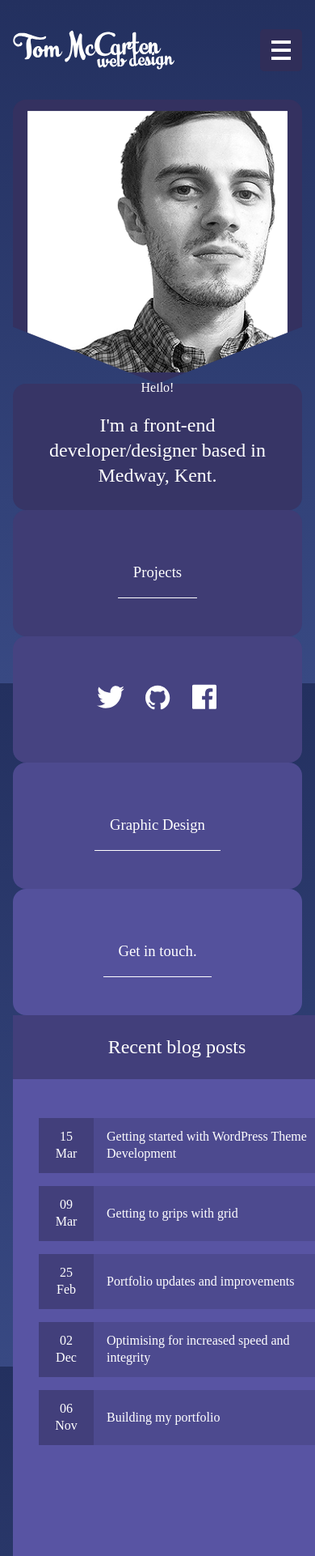
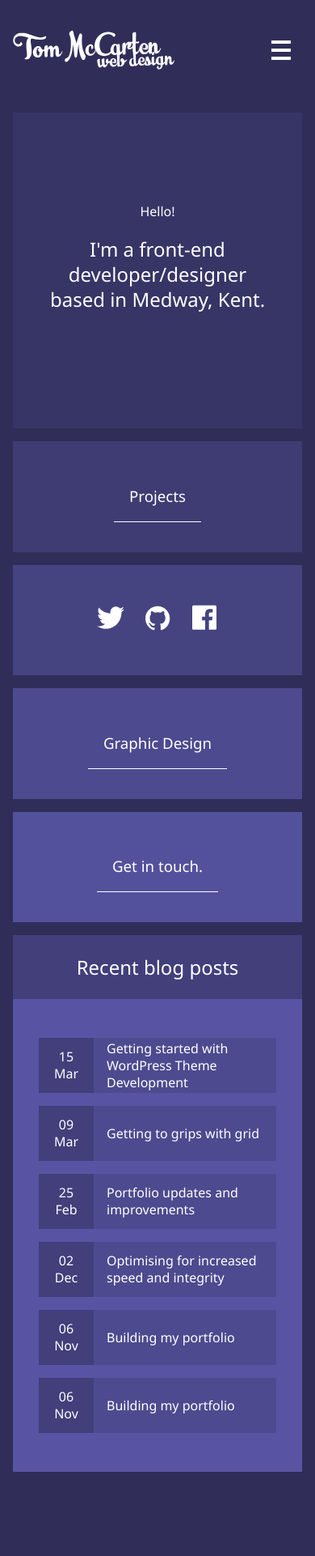
Before and after one commit to tmccarten/portfolio-redesign, a PHP site: page / in a window 390 px wide. Shown: the whole page at 81% size. After the commit the page ends 1818 px from the top, so only its background shows below. Run offline with PHP 8.4, Linux system fonts and the light colour scheme.

Commit message:
responsive changes

```diff
--- a/assets/css/1-global/_global.scss
+++ b/assets/css/1-global/_global.scss
@@ -1,7 +1,7 @@
 html {
   box-sizing: border-box;
   overflow-y: scroll;
-  height: 100%;
+  min-height: 100%;
 }
 *, *:before, *:after {
   box-sizing: inherit;
--- a/assets/css/1-global/_variables.scss
+++ b/assets/css/1-global/_variables.scss
@@ -4,12 +4,12 @@ $tilecolour: lighten($maincolour, 2);
 $tilecolour--hover: lighten(saturate(adjust-hue($maincolour, -236), 40), 32);
 
 // Fonts //
-$bodyfont: 'Proxima Nova Regular';
+$bodyfont: 'Segoe UI';
 
 // Sizes //
 $max-width: 1488px;
 
 // Media queries //
-$mqtwocol: 48.0625em;
-$mqthreecol: 67.6875em;
-$mqfourcol: 88.5625em;
+$mqtwocol: 52em;
+$mqthreecol: 68.9125em;
+$mqfourcol: 95.1875em;
--- a/assets/css/2-base/_body.scss
+++ b/assets/css/2-base/_body.scss
@@ -1,12 +1,21 @@
 body {
-  background: #276dc4; /* Old browsers */
-  background: linear-gradient(to bottom,  #23305f 0%, #384983 100%); /* W3C, IE10+, FF16+, Chrome26+, Opera12+, Safari7+ */
+  background: $maincolour; /* Old browsers */
   font-family: $bodyfont;
   line-height: 1.3;
   transition: background-color 1000ms;
   color: white;
+}
 
-  &::before {
+  @media screen and (min-width: $mqtwocol) {
+
+    body {
+      background: linear-gradient(to bottom,  #23305f 0%, #384983 100%); /* W3C, IE10+, FF16+, Chrome26+, Opera12+, Safari7+ */
+    }
+  }
+
+  @media screen and (min-width: $mqthreecol) {
+
+    body::before {
       content: "";
       opacity: .25;
       position: fixed;
--- a/assets/css/3-components/_sidebar.scss
+++ b/assets/css/3-components/_sidebar.scss
@@ -1,9 +1,13 @@
 .sidebar {
-  width: 406px;
-  height: 668px;
-  background-color: lighten($tilecolour, 20);
   display: flex;
   flex-direction: column;
+  //width: 406px;
+  width: 100%;
+  //height: 668px;
+  height: auto;
+  margin: 1em 0;
+  background-color: lighten($tilecolour, 20);
+
 }
 
 .sidebar__title {
@@ -60,3 +64,16 @@
   min-height: 4.25em;
   height: 0; // IE fix
 }
+
+@media screen and (min-width: $mqfourcol) {
+
+  .sidebar {
+    width: 406px;
+    margin: 0;
+  }
+
+
+
+
+
+}
--- a/assets/css/3-components/_tiles.scss
+++ b/assets/css/3-components/_tiles.scss
@@ -11,22 +11,31 @@
   align-items: center;
   flex-direction: column;
   width: 100%;
-  height: 40vw;
-  border-radius: 1em;
+  height: 35vw;
   font-size: 1rem;
   background-color: $tilecolour;
   text-decoration: none;
   color: white;
 }
 
+.tile + * {
+  margin-top: 1em;
+}
+
 .tile--image {
   background-color: $tilecolour;
-  clip-path: polygon(100% 0, 0 0, 0 80%, 50% 100%, 100% 80%);
-  height: 90vw;
+  //clip-path: polygon(100% 0, 0 0, 0 80%, 50% 100%, 100% 80%);
+  display: none;
+}
+
+.tile__img {
+  max-width: 100%;
+  width: 100%;
 }
 
 .tile--intro {
   background-color: lighten($tilecolour, 2);
+  height: 100vw;
 }
 
 .tile--projects {
@@ -43,10 +52,6 @@
 
 .tile--contact {
   background-color: lighten($tilecolour, 18);
-}
-
-.tile__img {
-  max-width: 90%;
 }
 
 .tile--3d {
@@ -113,11 +118,11 @@
     width: 334px;
     height: 334px;
     border-radius: 0;
-    border: 1px solid darken($maincolour, 2);
+    border: 1px solid $maincolour;
   }
 
-  .tile--image {
-    clip-path: none;
+  .tile + * {
+    margin-top: 0;
   }
 
   .tile--image, .tile--projects {
@@ -168,13 +173,17 @@
     border-right: 0;
   }
 
+  .tile--image {
+    display: block;
+  }
+
   .tile--projects {
     border-bottom: 0;
-    border-right: 1px solid darken($maincolour, 2);
+    border-right: 1px solid $maincolour;
   }
 
   .tile--icons {
-    border-bottom: 1px solid darken($maincolour, 2);
+    border-bottom: 1px solid $maincolour;
   }
 
   .tile--3d {
--- a/assets/css/style.css
+++ b/assets/css/style.css
@@ -3,7 +3,7 @@
 html {
 	box-sizing: border-box;
 	overflow-y: scroll;
-	height: 100%;
+	min-height: 100%;
 }
 
 *,
@@ -50,24 +50,11 @@ h6 {
 /* -- BODY -- */
 
 body {
-	background: #276dc4; /* Old browsers */
-	background: linear-gradient(to bottom, #23305f 0%, #384983 100%); /* W3C, IE10+, FF16+, Chrome26+, Opera12+, Safari7+ */
-	font-family: "Proxima Nova Regular";
+	background: #302e59; /* Old browsers */
+	font-family: "Segoe UI";
 	line-height: 1.3;
 	transition: background-color 1000ms;
 	color: white;
-}
-
-body::before {
-	content: "";
-	opacity: .25;
-	position: fixed;
-	height: 600px;
-	right: 0;
-	bottom: 0;
-	left: 0;
-	z-index: -1;
-	background-size: cover;
 }
 
 .main {
@@ -279,23 +266,30 @@ body::before {
 	-ms-flex-direction: column;
 	flex-direction: column;
 	width: 100%;
-	height: 40vw;
-	border-radius: 1em;
+	height: 35vw;
 	font-size: 1rem;
 	background-color: #343160;
 	text-decoration: none;
 	color: white;
 }
 
+.tile + * {
+	margin-top: 1em;
+}
+
 .tile--image {
 	background-color: #343160;
-	-webkit-clip-path: polygon(100% 0, 0 0, 0 80%, 50% 100%, 100% 80%);
-	clip-path: polygon(100% 0, 0 0, 0 80%, 50% 100%, 100% 80%);
-	height: 90vw;
+	display: none;
+}
+
+.tile__img {
+	max-width: 100%;
+	width: 100%;
 }
 
 .tile--intro {
 	background-color: #373566;
+	height: 100vw;
 }
 
 .tile--projects {
@@ -312,10 +306,6 @@ body::before {
 
 .tile--contact {
 	background-color: #54519c;
-}
-
-.tile__img {
-	max-width: 90%;
 }
 
 .tile--3d {
@@ -372,9 +362,6 @@ body::before {
 }
 
 .sidebar {
-	width: 406px;
-	height: 668px;
-	background-color: #5854a3;
 	display: -webkit-box;
 	display: -ms-flexbox;
 	display: flex;
@@ -382,6 +369,10 @@ body::before {
 	-webkit-box-direction: normal;
 	-ms-flex-direction: column;
 	flex-direction: column;
+	width: 100%;
+	height: auto;
+	margin: 1em 0;
+	background-color: #5854a3;
 }
 
 .sidebar__title {
--- a/assets/includes/sidebar.php
+++ b/assets/includes/sidebar.php
@@ -60,4 +60,16 @@
       </a>
     </li>
 
+    <li class="blogposts__item">
+      <a href="#" class="blogposts__post">
+        <div class="post__date">
+          <span>06</span>
+          <span>Nov</span>
+        </div>
+        <h5 class="post__title">
+          Building my portfolio
+        </h5>
+      </a>
+    </li>
+
 </ul>
--- a/index.php
+++ b/index.php
@@ -56,8 +56,6 @@
             </div>
           </a>
 
-
-
         </section><!-- end tiles -->
 
         <aside class="sidebar">
```
Also changed, not shown: other parts of assets/css/style.css (+34 -10 lines), assets/css/3-components/_menu.scss (line endings or trailing spaces). Lines whose indentation alone changed are shown as unchanged.
